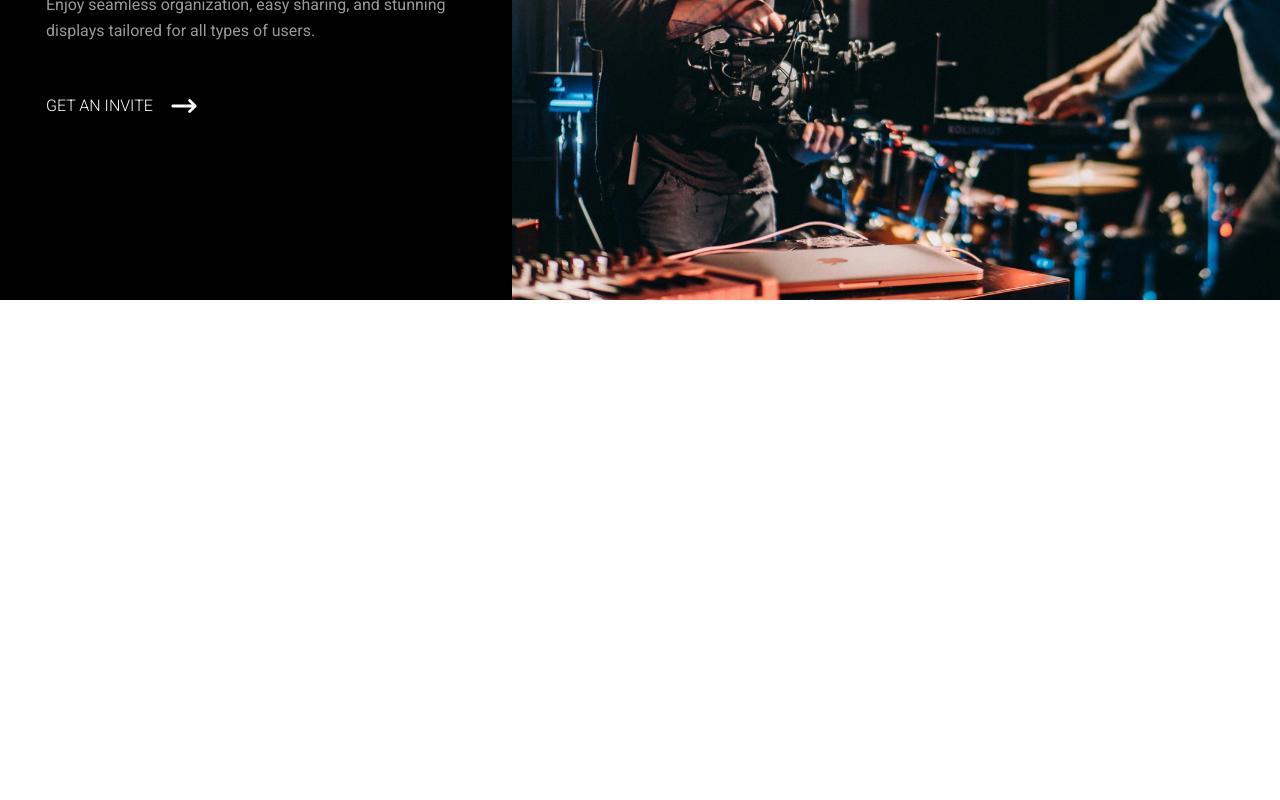
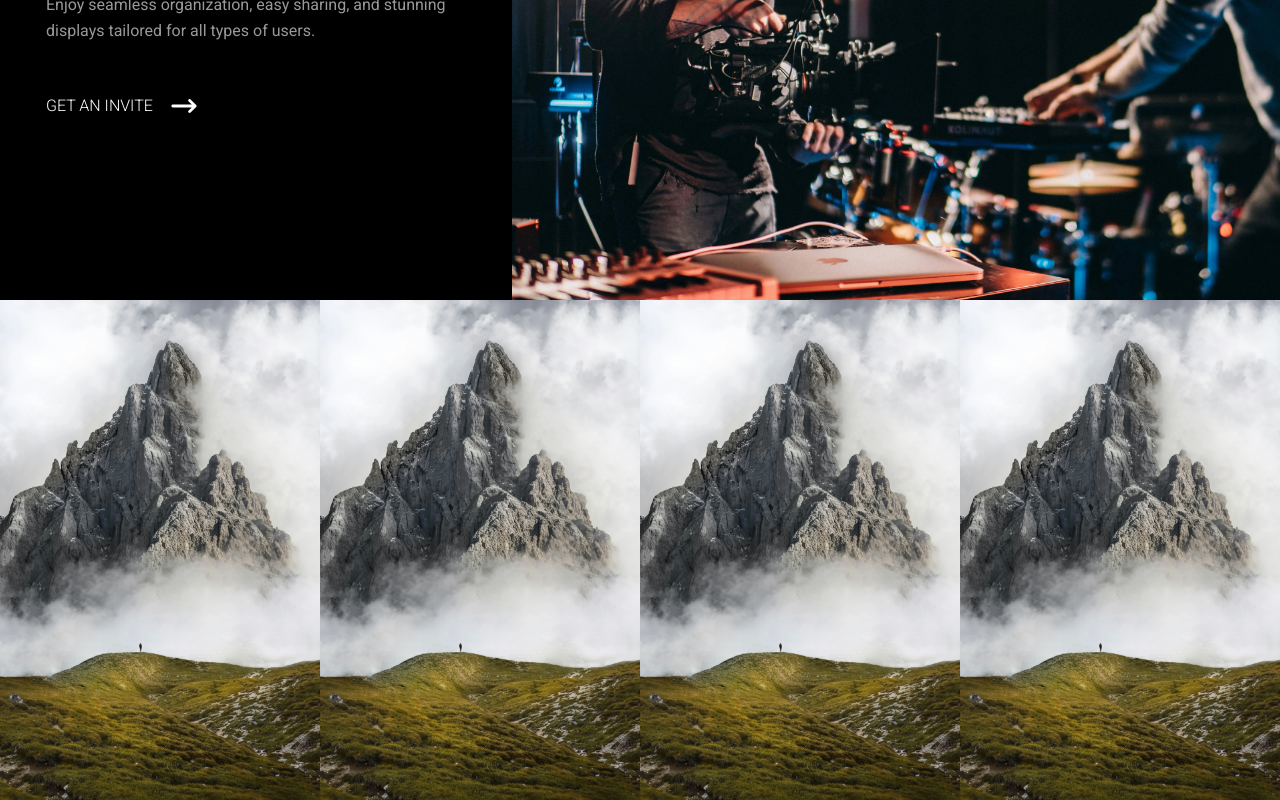
Before and after one commit to ayezabashir/FotoStoriz, a React (Vite) app: page / in a window 1280 px wide. Shown: the part 1572-2372 px from the top of the page. Before the commit the page ends 1872 px from the top, so only its background shows below. Built offline with nearby package versions, Linux system fonts and the light colour scheme.

Commit message:
storycard

```diff
--- /dev/null
+++ b/src/components/FeatureStories.jsx
@@ -0,0 +1,16 @@
+import StoryCard from './StoryCard'
+import mountains_desk from "/src/assets/mountains_desk.webp"
+import mountains_mb from "/src/assets/mountains_mb.webp"
+
+const FeatureStories = () => {
+  return (
+    <div className='grid grid-cols-1 sm:grid-cols-2 md:grid-cols-4'>
+        <StoryCard img_desk={mountains_desk} img_mob={mountains_mb} />
+        <StoryCard img_desk={mountains_desk} img_mob={mountains_mb} />
+        <StoryCard img_desk={mountains_desk} img_mob={mountains_mb} />
+        <StoryCard img_desk={mountains_desk} img_mob={mountains_mb} />
+    </div>
+  )
+}
+
+export default FeatureStories
--- a/src/components/StoryCard.jsx
+++ b/src/components/StoryCard.jsx
@@ -1,8 +1,20 @@
 import React from 'react'
 
-const StoryCard = () => {
+const StoryCard = (
+  {
+    img_desk,
+    img_mob,
+  }) => {
   return (
-    <div>StoryCard</div>
+    <article className='h-[400px] md:h-[500px] w-full'>
+      <div className='h-full w-full'>
+        <picture>
+        <source className='w-full h-full object-cover' media="(min-width: 768px)" srcSet={img_desk} />
+        <img className='w-full h-full object-cover' src={img_mob} alt="Story Image" loading='lazy' decoding='async' />
+      </picture>
+      </div>
+
+    </article>
   )
 }
 
--- a/src/pages/Home.jsx
+++ b/src/pages/Home.jsx
@@ -1,4 +1,5 @@
 import FeatureBlock from "../components/FeatureBlock"
+import FeatureStories from "../components/FeatureStories"
 import Header from "../components/Header"
 import HeroComponent from "../components/HeroComponent"
 
@@ -7,6 +8,7 @@ const Home = () => {
     <>
       <HeroComponent />
       <FeatureBlock />
+      <FeatureStories />
     </>
   )
 }
```
